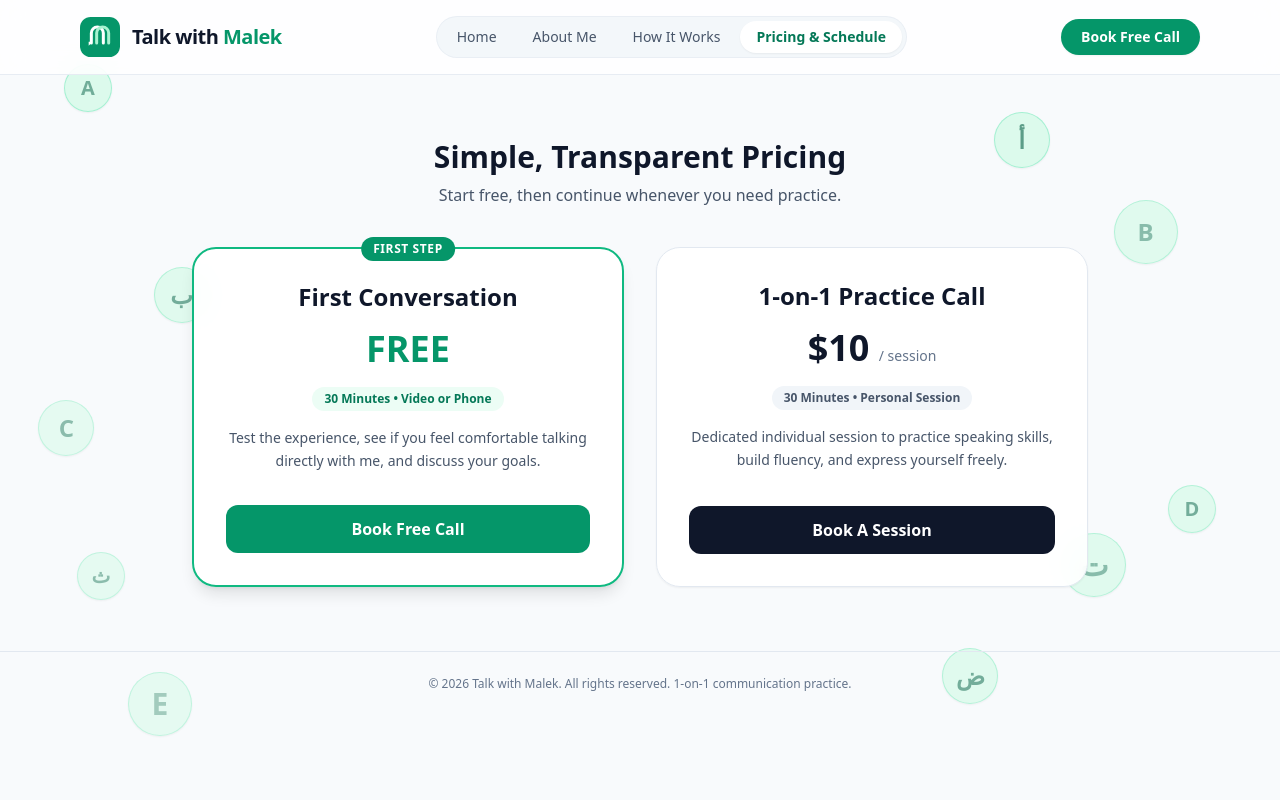
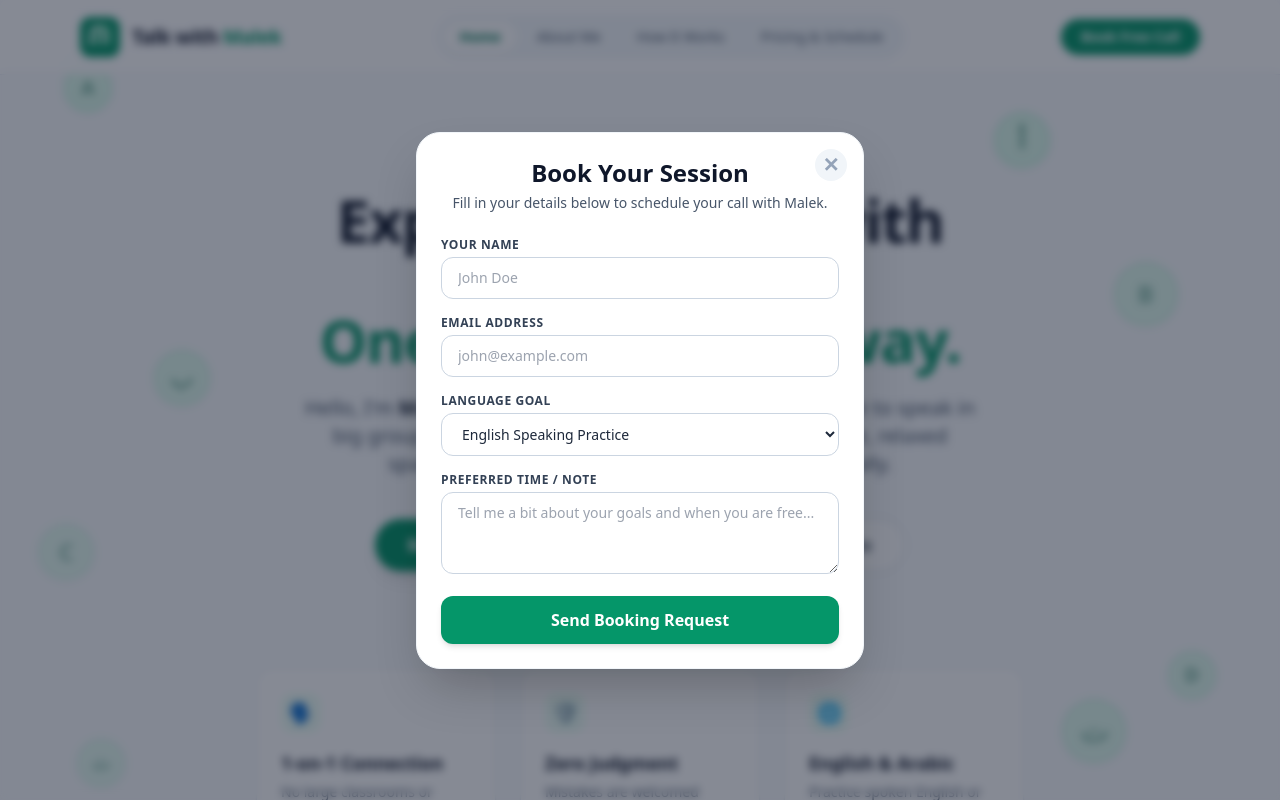
Before and after one commit to MalekBouallegue/talk-with-malek-new, a Next.js app: page / in a window 1280 px wide. Both pictures are taken after a click on the button "Book Free Call". Shown: the top 800 px of the page. Built offline with nearby package versions, Linux system fonts and the light colour scheme.

Commit message:
Implement booking modal with form submission
Add form handling for booking requests with API integration.

```diff
--- a/src/app/page.tsx
+++ b/src/app/page.tsx
@@ -2,14 +2,43 @@
 
 import { useState } from 'react';
 
+const ACCESS_KEY = "3b223a59-622c-4759-9063-5c4bc0534d36";
+
 export default function Home() {
   const [activeTab, setActiveTab] = useState<'home' | 'about' | 'how' | 'pricing'>('home');
+  const [isModalOpen, setIsModalOpen] = useState(false);
+  const [formStatus, setFormStatus] = useState<'idle' | 'submitting' | 'success' | 'error'>('idle');
+
+  const handleFormSubmit = async (e: React.FormEvent<HTMLFormElement>) => {
+    e.preventDefault();
+    setFormStatus('submitting');
+
+    const formData = new FormData(e.currentTarget);
+    formData.append("access_key", ACCESS_KEY);
+
+    try {
+      const response = await fetch("https://api.web3forms.com/submit", {
+        method: "POST",
+        body: formData,
+      });
+
+      const data = await response.json();
+
+      if (data.success) {
+        setFormStatus('success');
+      } else {
+        setFormStatus('error');
+      }
+    } catch {
+      setFormStatus('error');
+    }
+  };
 
   return (
     <div className="min-h-screen bg-slate-50 text-slate-800 relative overflow-hidden font-sans">
 
       {/* ------------------------------------------------------------- */}
-      {/* FLOATING ALPHABET BUBBLES BACKGROUND (English & Arabic)       */}
+      {/* FLOATING ALPHABET BUBBLES BACKGROUND                          */}
       {/* ------------------------------------------------------------- */}
       <div className="absolute inset-0 overflow-hidden pointer-events-none select-none z-0">
         {/* English Alphabet Bubbles */}
@@ -58,7 +87,6 @@ export default function Home() {
             onClick={() => setActiveTab('home')}
             className="flex items-center gap-3 focus:outline-none group"
           >
-            {/* Concept 1 SVG Logo */}
             <svg className="w-10 h-10 flex-shrink-0 transition-transform group-hover:scale-105" viewBox="0 0 120 120" fill="none" xmlns="http://www.w3.org/2000/svg">
               <rect width="120" height="120" rx="32" fill="#059669" />
               <path d="M34 78V48C34 38.0589 42.0589 30 52 30C61.9411 30 70 38.0589 70 48V78" stroke="white" strokeWidth="9" strokeLinecap="round" />
@@ -101,7 +129,7 @@ export default function Home() {
 
           {/* CTA Header Button */}
           <button
-            onClick={() => setActiveTab('pricing')}
+            onClick={() => setIsModalOpen(true)}
             className="bg-emerald-600 hover:bg-emerald-700 text-white px-5 py-2 rounded-full font-semibold text-sm transition shadow-sm hover:shadow"
           >
             Book Free Call
@@ -131,7 +159,7 @@ export default function Home() {
               </p>
               <div className="flex flex-col sm:flex-row items-center justify-center gap-4 pt-4">
                 <button
-                  onClick={() => setActiveTab('pricing')}
+                  onClick={() => setIsModalOpen(true)}
                   className="w-full sm:w-auto bg-emerald-600 hover:bg-emerald-700 text-white font-bold px-8 py-3.5 rounded-full shadow-lg hover:shadow-xl transition transform active:scale-95"
                 >
                   Book Your Free 30-Min Call
@@ -180,7 +208,7 @@ export default function Home() {
           </div>
         )}
 
-        {/* TAB 2: ABOUT ME (Two Columns: Text Left, Photo Right) */}
+        {/* TAB 2: ABOUT ME */}
         {activeTab === 'about' && (
           <div className="max-w-5xl mx-auto">
             <div className="grid grid-cols-1 lg:grid-cols-12 gap-10 items-center">
@@ -227,7 +255,6 @@ export default function Home() {
               {/* Right Column: Profile Picture Card */}
               <div className="lg:col-span-5 flex justify-center">
                 <div className="relative group w-full max-w-sm">
-                  {/* Subtle ambient glow behind frame */}
                   <div className="absolute -inset-1 bg-gradient-to-r from-emerald-500 to-teal-400 rounded-3xl blur opacity-30 group-hover:opacity-50 transition duration-300"></div>
 
                   <div className="relative bg-white p-3 rounded-3xl shadow-xl border border-slate-100 overflow-hidden">
@@ -291,7 +318,7 @@ export default function Home() {
             </div>
 
             <button
-              onClick={() => setActiveTab('pricing')}
+              onClick={() => setIsModalOpen(true)}
               className="bg-emerald-600 hover:bg-emerald-700 text-white font-bold px-8 py-3 rounded-full transition shadow-md"
             >
               Start With A Free 30-Min Call
@@ -323,7 +350,10 @@ export default function Home() {
                     Test the experience, see if you feel comfortable talking directly with me, and discuss your goals.
                   </p>
                 </div>
-                <button className="mt-8 w-full bg-emerald-600 hover:bg-emerald-700 text-white font-bold py-3 rounded-xl transition">
+                <button
+                  onClick={() => setIsModalOpen(true)}
+                  className="mt-8 w-full bg-emerald-600 hover:bg-emerald-700 text-white font-bold py-3 rounded-xl transition"
+                >
                   Book Free Call
                 </button>
               </div>
@@ -340,7 +370,10 @@ export default function Home() {
                     Dedicated individual session to practice speaking skills, build fluency, and express yourself freely.
                   </p>
                 </div>
-                <button className="mt-8 w-full bg-slate-900 hover:bg-slate-800 text-white font-bold py-3 rounded-xl transition">
+                <button
+                  onClick={() => setIsModalOpen(true)}
+                  className="mt-8 w-full bg-slate-900 hover:bg-slate-800 text-white font-bold py-3 rounded-xl transition"
+                >
                   Book A Session
                 </button>
               </div>
@@ -350,6 +383,106 @@ export default function Home() {
 
       </main>
 
+      {/* ------------------------------------------------------------- */}
+      {/* BOOKING MODAL FORM                                           */}
+      {/* ------------------------------------------------------------- */}
+      {isModalOpen && (
+        <div className="fixed inset-0 z-50 flex items-center justify-center p-4 bg-slate-900/50 backdrop-blur-sm">
+          <div className="bg-white w-full max-w-md rounded-3xl p-6 shadow-2xl relative border border-slate-100">
+            <button
+              onClick={() => { setIsModalOpen(false); setFormStatus('idle'); }}
+              className="absolute top-4 right-4 text-slate-400 hover:text-slate-600 text-xl font-bold w-8 h-8 rounded-full flex items-center justify-center bg-slate-100"
+            >
+              ✕
+            </button>
+
+            {formStatus === 'success' ? (
+              <div className="text-center py-8 space-y-4">
+                <div className="w-16 h-16 bg-emerald-100 text-emerald-600 rounded-full flex items-center justify-center text-3xl mx-auto">
+                  ✓
+                </div>
+                <h3 className="text-2xl font-bold text-slate-900">Request Sent!</h3>
+                <p className="text-slate-600 text-sm">
+                  Thanks for reaching out! I've received your message and will reply to your email shortly to schedule our call.
+                </p>
+                <button
+                  onClick={() => { setIsModalOpen(false); setFormStatus('idle'); }}
+                  className="mt-4 bg-emerald-600 text-white font-bold px-6 py-2.5 rounded-full hover:bg-emerald-700 transition"
+                >
+                  Close
+                </button>
+              </div>
+            ) : (
+              <form onSubmit={handleFormSubmit} className="space-y-4">
+                <div className="text-center mb-6">
+                  <h3 className="text-2xl font-black text-slate-900">Book Your Session</h3>
+                  <p className="text-slate-600 text-sm mt-1">Fill in your details below to schedule your call with Malek.</p>
+                </div>
+
+                <div>
+                  <label className="block text-xs font-bold uppercase tracking-wider text-slate-700 mb-1">Your Name</label>
+                  <input
+                    type="text"
+                    name="name"
+                    required
+                    placeholder="John Doe"
+                    className="w-full px-4 py-2.5 rounded-xl border border-slate-300 focus:outline-none focus:ring-2 focus:ring-emerald-500 text-sm"
+                  />
+                </div>
+
+                <div>
+                  <label className="block text-xs font-bold uppercase tracking-wider text-slate-700 mb-1">Email Address</label>
+                  <input
+                    type="email"
+                    name="email"
+                    required
+                    placeholder="john@example.com"
+                    className="w-full px-4 py-2.5 rounded-xl border border-slate-300 focus:outline-none focus:ring-2 focus:ring-emerald-500 text-sm"
+                  />
+                </div>
+
+                <div>
+                  <label className="block text-xs font-bold uppercase tracking-wider text-slate-700 mb-1">Language Goal</label>
+                  <select
+                    name="language"
+                    className="w-full px-4 py-2.5 rounded-xl border border-slate-300 focus:outline-none focus:ring-2 focus:ring-emerald-500 text-sm bg-white"
+                  >
+                    <option value="English Practice">English Speaking Practice</option>
+                    <option value="Arabic Practice">Arabic Speaking Practice</option>
+                    <option value="Both / General">Both / General Communication</option>
+                  </select>
+                </div>
+
+                <div>
+                  <label className="block text-xs font-bold uppercase tracking-wider text-slate-700 mb-1">Preferred Time / Note</label>
+                  <textarea
+                    name="message"
+                    rows={3}
+                    required
+                    placeholder="Tell me a bit about your goals and when you are free..."
+                    className="w-full px-4 py-2.5 rounded-xl border border-slate-300 focus:outline-none focus:ring-2 focus:ring-emerald-500 text-sm"
+                  ></textarea>
+                </div>
+
+                {formStatus === 'error' && (
+                  <p className="text-xs text-red-600 text-center font-medium">
+                    Something went wrong. Please try again or email directly.
+                  </p>
+                )}
+
+                <button
+                  type="submit"
+                  disabled={formStatus === 'submitting'}
+                  className="w-full bg-emerald-600 hover:bg-emerald-700 text-white font-bold py-3 rounded-xl transition shadow-md disabled:opacity-50"
+                >
+                  {formStatus === 'submitting' ? 'Sending...' : 'Send Booking Request'}
+                </button>
+              </form>
+            )}
+          </div>
+        </div>
+      )}
+
       {/* FOOTER */}
       <footer className="relative z-10 border-t border-slate-200 py-6 text-center text-xs text-slate-500">
         © 2026 Talk with Malek. All rights reserved. 1-on-1 communication practice.
```
